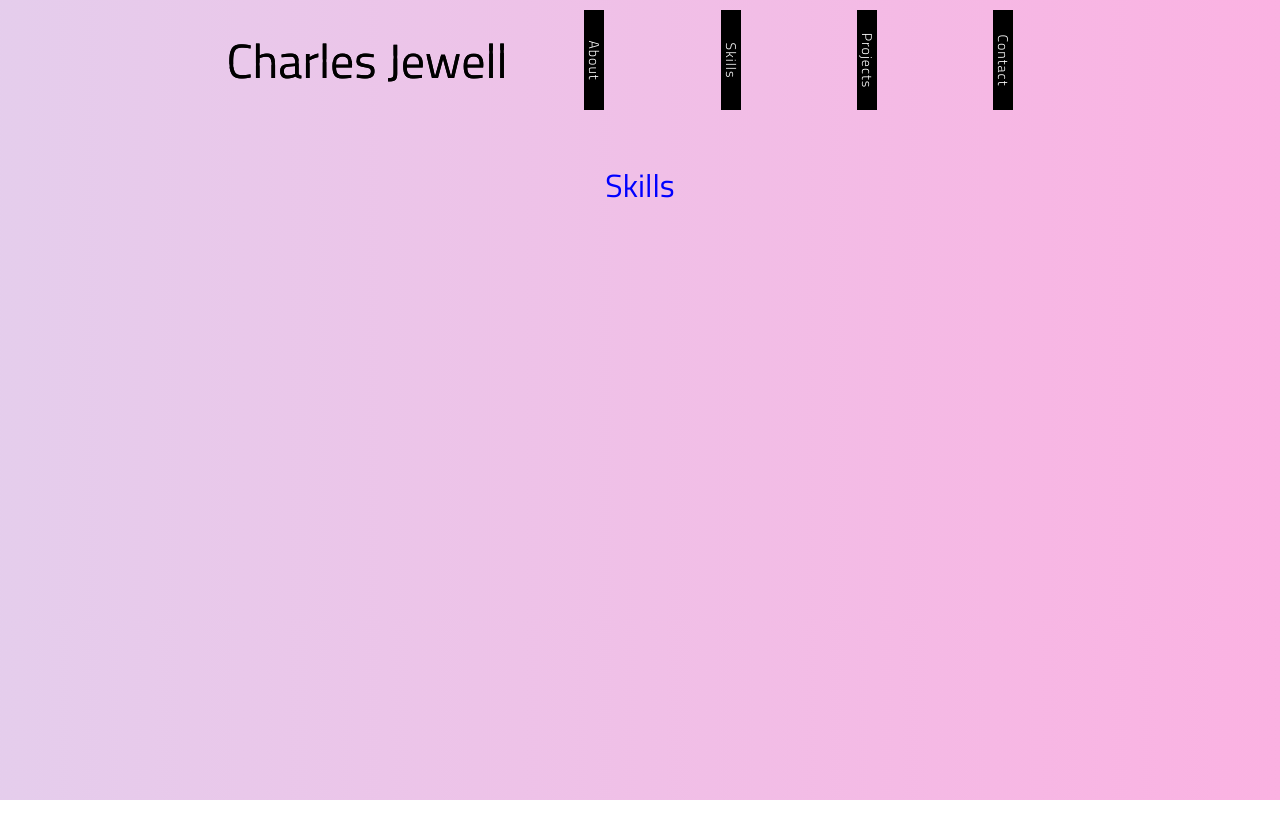
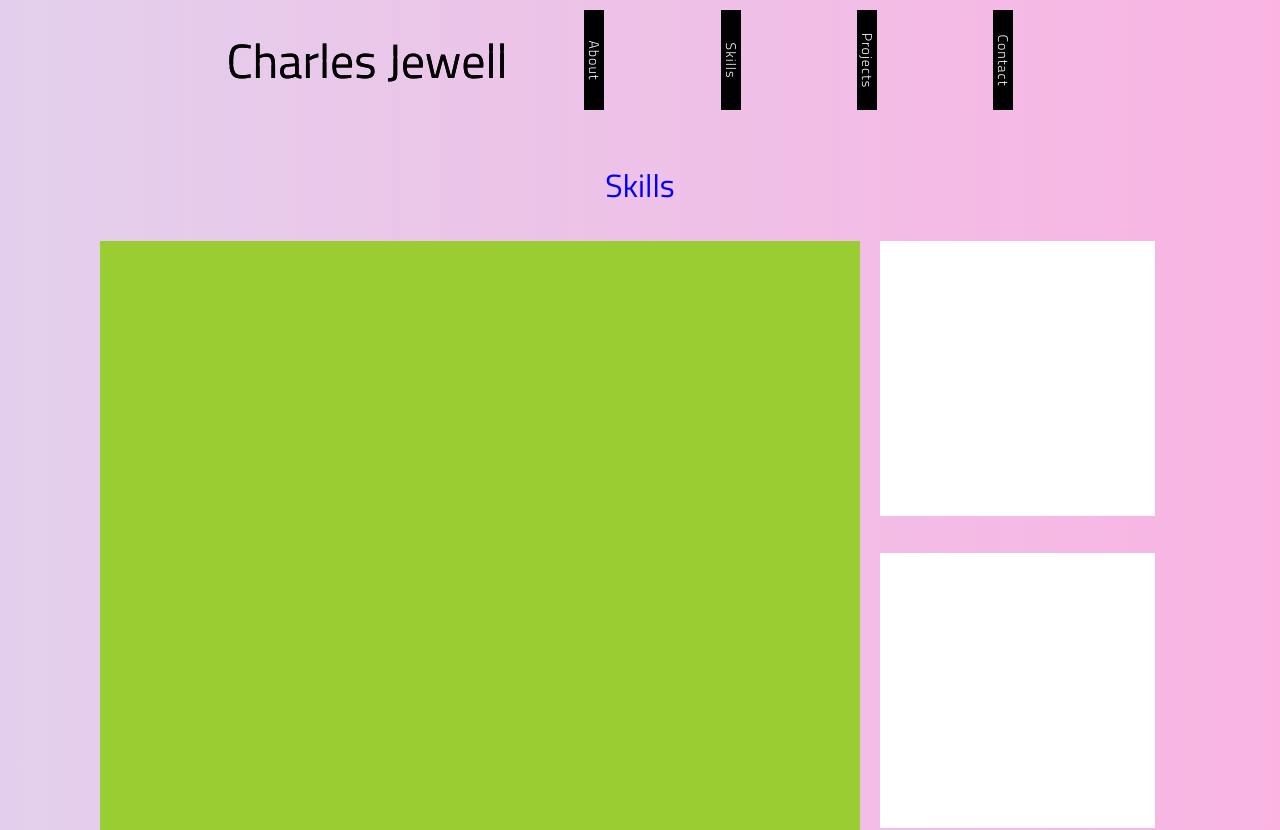
Before and after one commit to cjewell47/nuxt-play-around, a Nuxt app: page /Skills in a window 1280 px wide. Shown: the top 830 px of the page. Before the commit the page ends 800 px from the top, so only its background shows below. Built offline with nearby package versions, Linux system fonts and the light colour scheme.

Commit message:
beginning skills layout

```diff
--- a/components/Header.vue
+++ b/components/Header.vue
@@ -1,7 +1,7 @@
 <template>
   <div class="Header">
     <div class="items-wrap" :class="{ 'scroll-background': scrolled }">
-      <div class="items-container">
+      <nav class="items-container">
         <router-link :class="{'hidden': this.$route.name === 'index'}" to="/" exact>
           <h1 data-section="Charles Jewell">
             Charles Jewell
@@ -35,7 +35,7 @@
             </div>
           </router-link>
         </li>
-      </div>
+      </nav>
       <div class="burger-menu">
         <router-link to="/" exact>
           <h2 @click="closeMenu">
--- a/components/MobMenu.vue
+++ b/components/MobMenu.vue
@@ -1,6 +1,6 @@
 <template>
   <transition name="fade" mode="out-in">
-    <div class="full-menu">
+    <nav class="full-menu">
       <div>
         <router-link to="/about" exact>
           <p @click="$emit('close-menu')">
@@ -29,7 +29,7 @@
           </p>
         </router-link>
       </div>
-    </div>
+    </nav>
   </transition>
 </template>
 
--- a/pages/Skills.vue
+++ b/pages/Skills.vue
@@ -1,6 +1,14 @@
 <template>
   <div class="page">
     <h1>Skills</h1>
+    <div class="skills-container">
+      <article />
+      <aside>
+        <div />
+        <div />
+        <div />
+      </aside>
+    </div>
   </div>
 </template>
 
@@ -21,5 +29,37 @@ h1 {
   max-width: 1100px;
   flex-direction: column;
   align-items: center;
+  .skills-container {
+    height: 900px;
+    width: 100%;
+    display: flex;
+    article {
+      flex-grow: 2;
+      height: 100%;
+      background: yellowgreen;
+      margin: 10px;
+    }
+    aside {
+      max-width: 300px;
+      flex-grow: 1;
+      height: 100%;
+      margin: 10px;
+      display: flex;
+      flex-direction: column;
+      justify-content: space-between;
+      div {
+        max-width: 275px;
+        height: 275px;
+        background: white;
+        background: linear-gradient(135deg, rgba(0,0,255,1) 0%, rgba(255,255,255,1) 50%);
+        background-position: 100% 100%;
+        background-size: 400%;
+        transition: background-position .45s ease-in-out;
+        &:hover {
+          background-position: 40% 40%;
+        }
+      }
+    }
+  }
 }
 </style>
```
